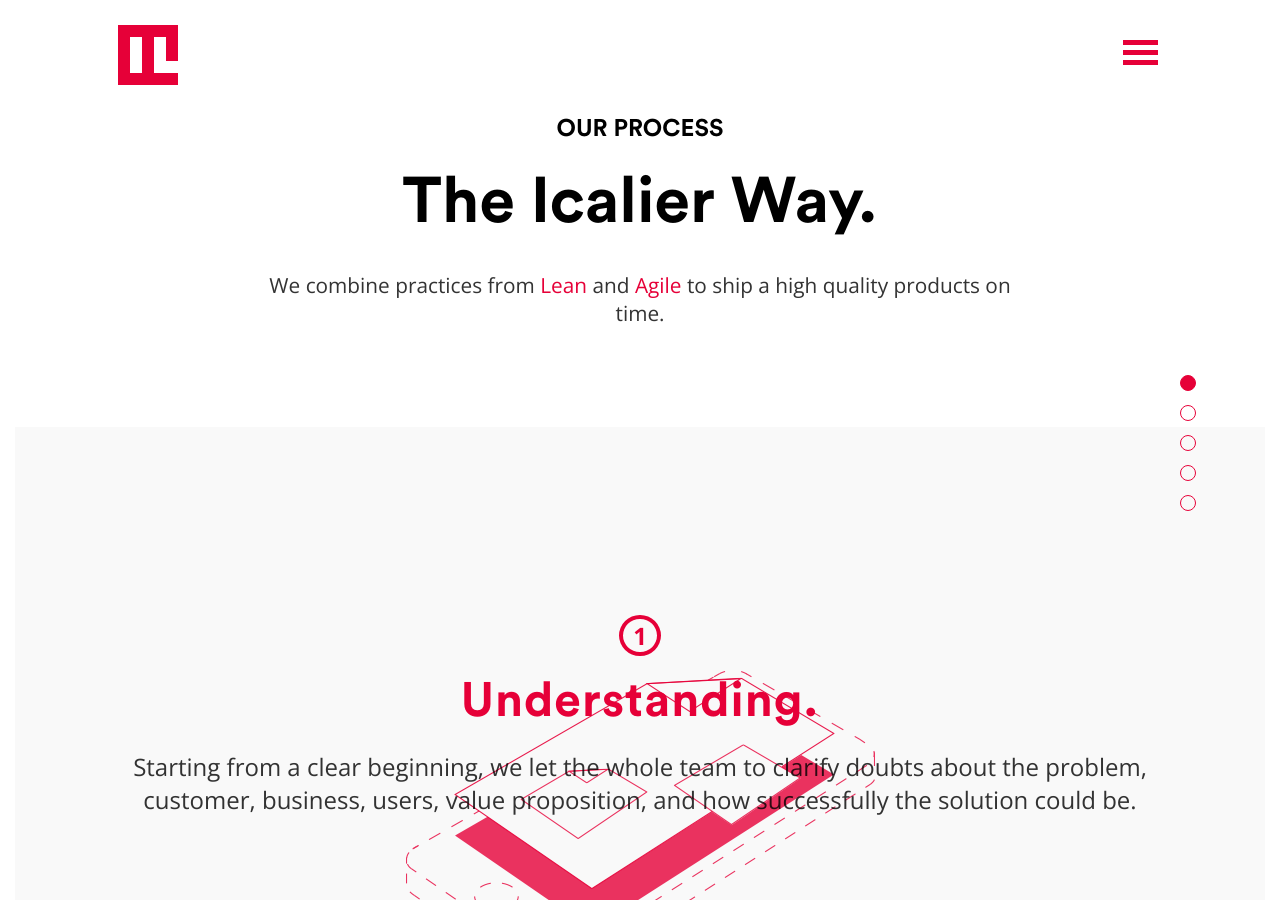
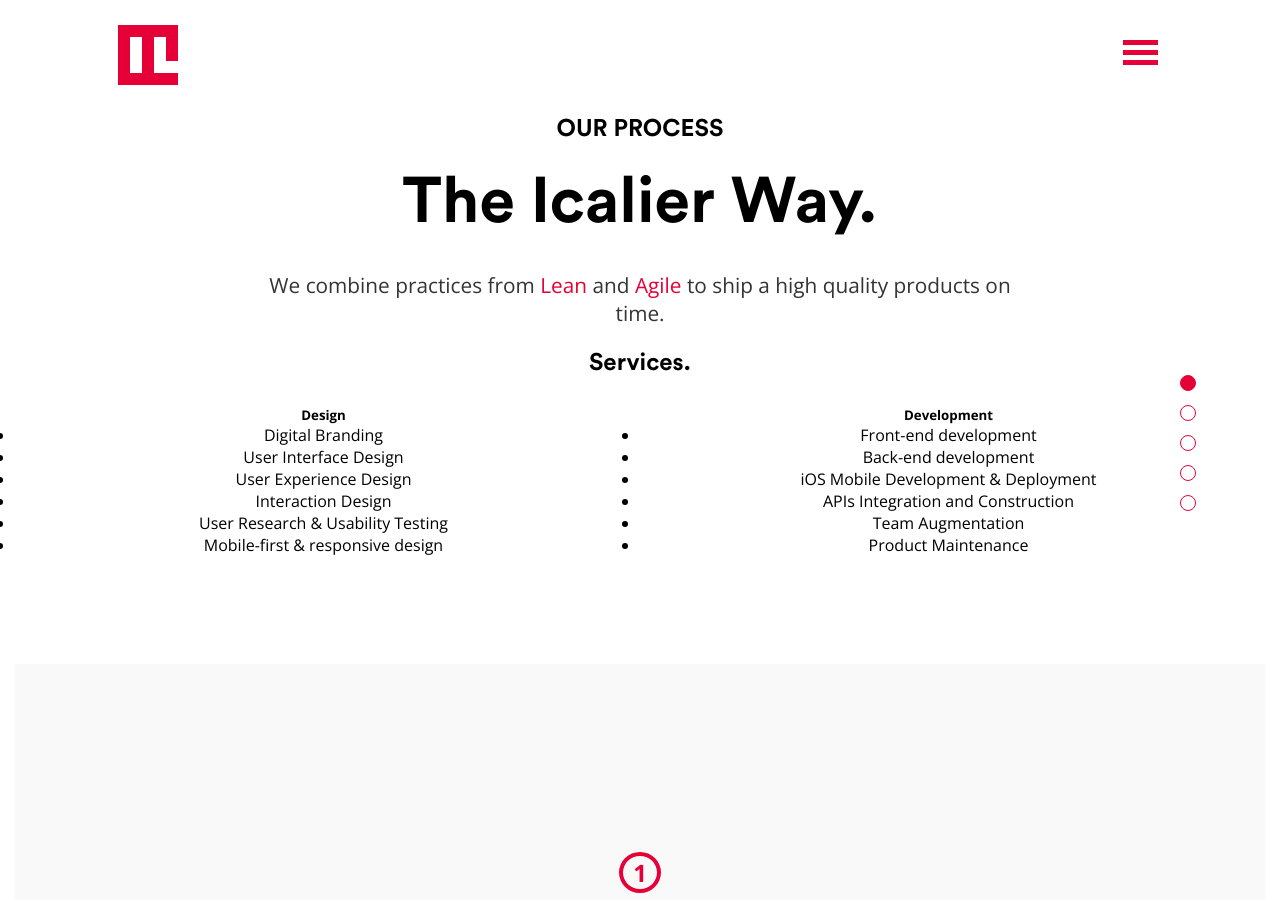
Before and after one commit to sshkarupa/icalialabs, a Jekyll site: the page built from templates/process.html, in a window 1280 px wide and 900 px high. Built offline with Jekyll 4.4.1, drawn with Linux system fonts in a browser that asks for light colours; nearby versions of some CDN libraries; comment, search, counter and statistics services are not loaded.

Commit message:
Adds office image and services

```diff
--- a/templates/process.html
+++ b/templates/process.html
@@ -7,7 +7,35 @@
   <h4 class="section-name capital">Our Process</h4>
   <h1 class="section-tag">The Icalier Way.</h1>
   <p class="section-description">We combine practices from <span class="red">Lean</span> and <span class="red">Agile</span> to ship a high quality products on time.</p>
+  <br/>
+  <div class="row clearfix services hidden-on-small hidden-on-xsmall">
+    <h4 class="section-name">Services.</h4>
+    <div class="col-6">
+      <h5>Design</h5>
+      <ul>
+        <li>Digital Branding</li>
+        <li>User Interface Design</li>
+        <li>User Experience Design</li>
+        <li>Interaction Design</li>
+        <li>User Research & Usability Testing</li>
+        <li>Mobile-first & responsive design</li>
+      </ul>
+    </div>
+    <div class="col-6">
+      <h5>Development</h5>
+      <ul>
+      <li>Front-end development</li>
+      <li>Back-end development</li>
+      <li>iOS Mobile Development & Deployment</li>
+      <li>APIs Integration and Construction</li>
+      <li>Team Augmentation</li>
+      <li>Product Maintenance</li>
+    </ul>
+    </div>
+  </div>
+
 </section>
+
 <div class="process-scroller" id="process-scroller">
   <nav class="hidden-on-xsmall hidden-on-small">
     <a href="#understanding" class="scroller-current">Section 1</a>
```
Also changed, not shown: templates/assets/img/office.png.
